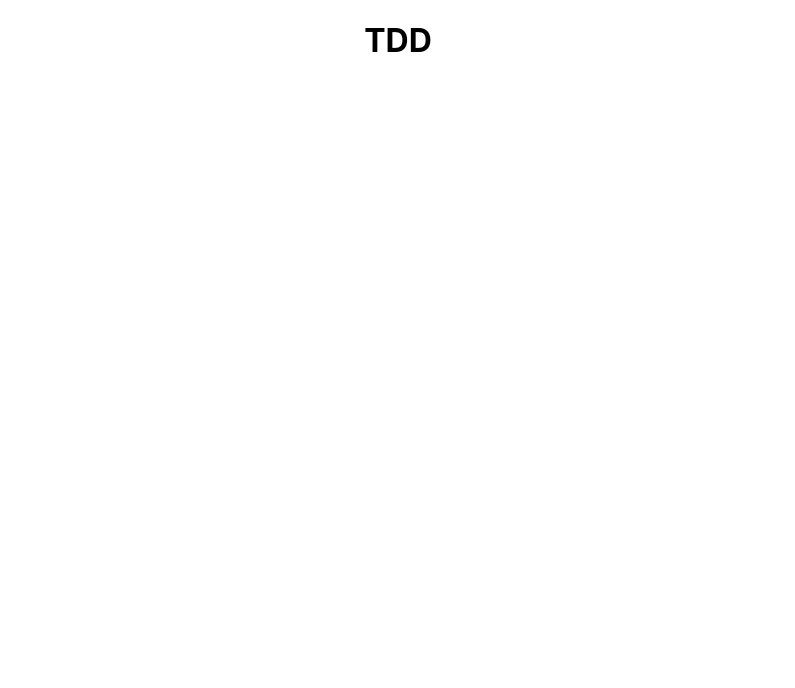
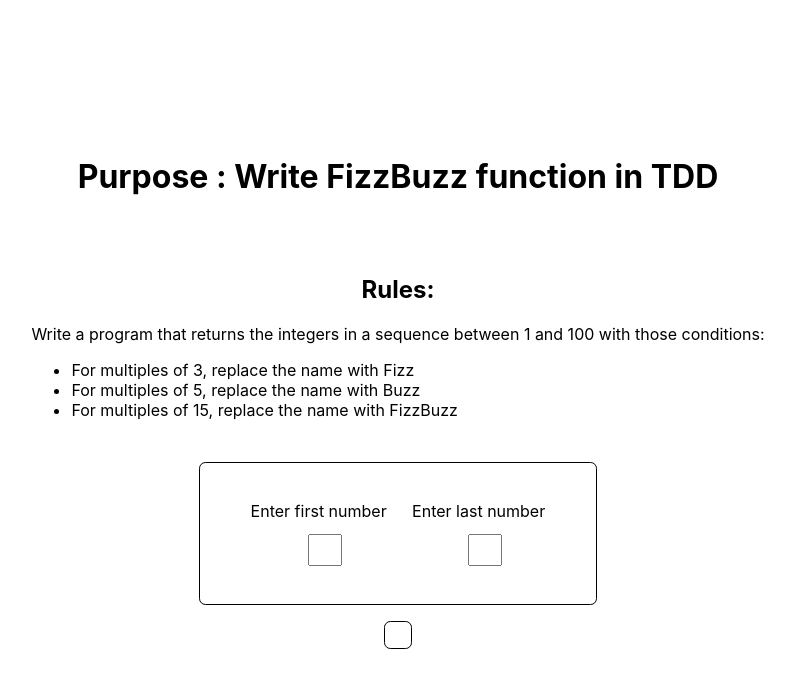
Before and after one commit to lutinmaviou/tdd-react-fizzbuzz, a React (Create React App) app: page / in a window 1280 px wide. Shown: the top 688 px of the page, without its empty margins (242-1037 px from the left). Built offline with nearby package versions, Linux system fonts and the light colour scheme.

Commit message:
feat: create template

```diff
--- a/src/App.css
+++ b/src/App.css
@@ -1,38 +1,44 @@
 .App {
   text-align: center;
-}
-
-.App-logo {
-  height: 40vmin;
-  pointer-events: none;
-}
-
-@media (prefers-reduced-motion: no-preference) {
-  .App-logo {
-    animation: App-logo-spin infinite 20s linear;
-  }
-}
-
-.App-header {
-  background-color: #282c34;
-  min-height: 100vh;
+  width: 100%;
+  height: 100vh;
   display: flex;
   flex-direction: column;
   align-items: center;
   justify-content: center;
-  font-size: calc(10px + 2vmin);
-  color: white;
 }
 
-.App-link {
-  color: #61dafb;
+ul {
+  text-align: left;
 }
 
-@keyframes App-logo-spin {
-  from {
-    transform: rotate(0deg);
-  }
-  to {
-    transform: rotate(360deg);
-  }
+input {
+  width: 2vw;
+  height: 2vw;
+  text-align: center;
+  margin-left: 1vw;
+  margin-top: 1vw;
 }
+
+.title {
+  margin-bottom: 3vw;
+}
+
+.rules {
+  margin-bottom: 2vw;
+}
+
+.form {
+  display: flex;
+  justify-content: space-around;
+  width: 25%;
+  border: 1px solid;
+  border-radius: 0.5vw;
+  padding: 3vw;
+}
+
+.result {
+  border: 1px solid;
+  border-radius: 0.5vw;
+  padding: 1vw;
+}
--- a/src/App.js
+++ b/src/App.js
@@ -1,12 +1,49 @@
-import logo from './logo.svg';
+import { useState } from 'react';
 import './App.css';
 import fizzBuzz from './fizzBuzz';
 
 function App() {
-  fizzBuzz(1, 1);
+  const [firstNb, setFirstNb] = useState();
+  const [secondNb, setSecondNb] = useState();
   return (
     <div className="App">
-      <h1>TDD</h1>
+      <div className="title">
+        <h1>Purpose : Write FizzBuzz function in TDD</h1>
+      </div>
+
+      <main className="rules">
+        <h2>Rules:</h2>
+        <p>
+          Write a program that returns the integers in a sequence between 1 and 100 with
+          those conditions:
+        </p>
+        <ul>
+          <li>For multiples of 3, replace the name with Fizz</li>
+          <li>For multiples of 5, replace the name with Buzz</li>
+          <li>For multiples of 15, replace the name with FizzBuzz</li>
+        </ul>
+      </main>
+      <form className="form">
+        <div className="nb">
+          <label htmlFor="first-nb">Enter first number</label>
+          <input
+            type="text"
+            id="first-nb"
+            name="first-nb"
+            onChange={(e) => setFirstNb(e.target.value)}
+          />
+        </div>
+        <div className="nb">
+          <label htmlFor="last-nb">Enter last number</label>
+          <input
+            type="text"
+            id="last-nb"
+            name="last-nb"
+            onChange={(e) => setSecondNb(e.target.value)}
+          />
+        </div>
+      </form>
+      <p className="result">{fizzBuzz(firstNb, secondNb)}</p>
     </div>
   );
 }
--- a/src/index.css
+++ b/src/index.css
@@ -1,13 +1,12 @@
 body {
   margin: 0;
-  font-family: -apple-system, BlinkMacSystemFont, 'Segoe UI', 'Roboto', 'Oxygen',
-    'Ubuntu', 'Cantarell', 'Fira Sans', 'Droid Sans', 'Helvetica Neue',
-    sans-serif;
+  font-family: -apple-system, BlinkMacSystemFont, 'Segoe UI', 'Roboto', 'Oxygen', 'Ubuntu',
+    'Cantarell', 'Fira Sans', 'Droid Sans', 'Helvetica Neue', sans-serif;
   -webkit-font-smoothing: antialiased;
   -moz-osx-font-smoothing: grayscale;
+  overflow: hidden;
 }
 
 code {
-  font-family: source-code-pro, Menlo, Monaco, Consolas, 'Courier New',
-    monospace;
+  font-family: source-code-pro, Menlo, Monaco, Consolas, 'Courier New', monospace;
 }
```
